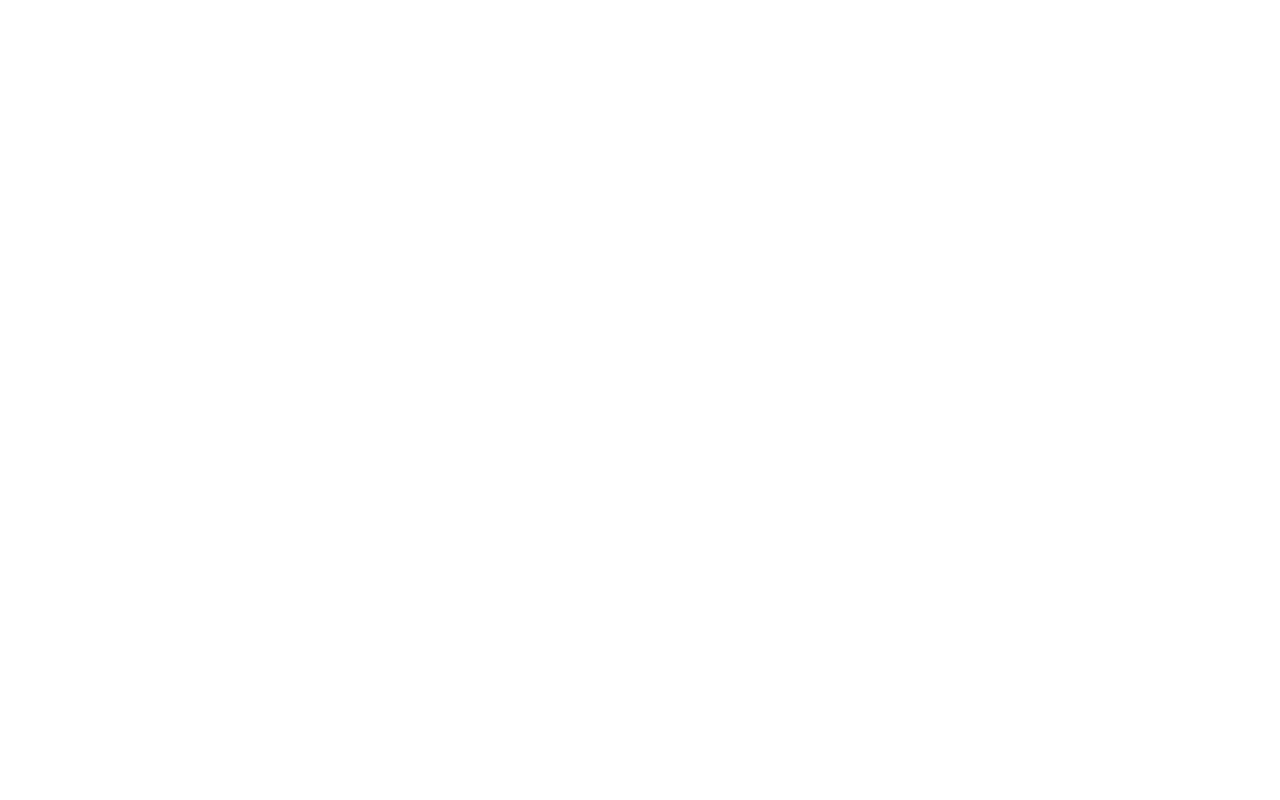
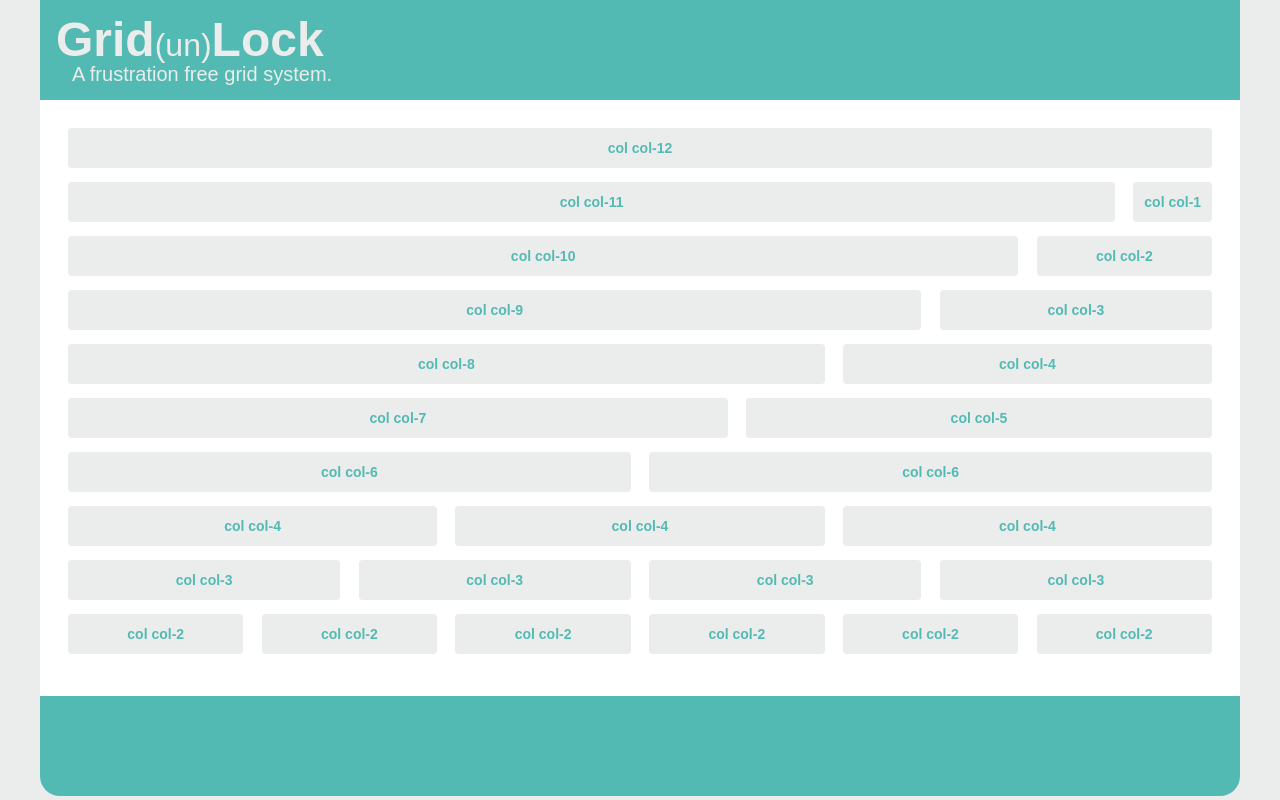
Before and after one commit to tw15egan/grid-system, a website: page index.html in a window 1280 px wide. Drawn offline with Linux system fonts and the light colour scheme.

Commit message:
initial commit

```diff
--- a/gulpfile.js
+++ b/gulpfile.js
@@ -16,7 +16,7 @@ var      gulp = require('gulp'),
       browsers: ['last 2 versions'],
       cascade: false
     }))
-      .pipe(nano())
+//      .pipe(nano())
       .pipe(rename('styles.min.css'))
       .pipe(maps.write('./'))
       .pipe(gulp.dest('css'))
--- a/index.html
+++ b/index.html
@@ -2,12 +2,79 @@
 <html lang="en">
 <head>
 	<meta charset="UTF-8">
-	<title>Grid System</title>
+	<title>Grid(un)lock</title>
 	<link rel="stylesheet" href="css/styles.min.css">
+  <script src="https://use.typekit.net/eei7lge.js"></script>
+  <script>try{Typekit.load({ async: true });}catch(e){}</script>
 </head>
 <body>
 
+  <header class="grid-container">
+    <h1>Grid<p class="small">(un)</p>Lock</h1>
+    <p class="subheader">A frustration free grid system.</p>
+  </header>
 
+  <section class="content grid-container">
+    <div class="row">
+      <div class="col col-12">col col-12</div>
+    </div>
+
+    <div class="row">
+      <div class="col col-11">col col-11</div>
+      <div class="col col-1">col col-1</div>
+    </div>
+
+    <div class="row">
+      <div class="col col-10">col col-10</div>
+      <div class="col col-2">col col-2</div>
+    </div>
+
+    <div class="row">
+      <div class="col col-9">col col-9</div>
+      <div class="col col-3">col col-3</div>
+    </div>
+
+    <div class="row">
+      <div class="col col-8">col col-8</div>
+      <div class="col col-4">col col-4</div>
+    </div>
+
+    <div class="row">
+      <div class="col col-7">col col-7</div>
+      <div class="col col-5">col col-5</div>
+    </div>
+
+    <div class="row">
+      <div class="col col-6">col col-6</div>
+      <div class="col col-6">col col-6</div>
+    </div>
+
+    <div class="row">
+      <div class="col col-4">col col-4</div>
+      <div class="col col-4">col col-4</div>
+      <div class="col col-4">col col-4</div>
+    </div>
+
+    <div class="row">
+      <div class="col col-3">col col-3</div>
+      <div class="col col-3">col col-3</div>
+      <div class="col col-3">col col-3</div>
+      <div class="col col-3">col col-3</div>
+    </div>
+
+    <div class="row">
+      <div class="col col-2">col col-2</div>
+      <div class="col col-2">col col-2</div>
+      <div class="col col-2">col col-2</div>
+      <div class="col col-2">col col-2</div>
+      <div class="col col-2">col col-2</div>
+      <div class="col col-2">col col-2</div>
+    </div>
+  </section>
+
+  <footer class="grid-container">
+
+  </footer>
 	<script src="js/app.js"></script>
 </body>
 </html>
--- a/scss/base/_base.scss
+++ b/scss/base/_base.scss
@@ -0,0 +1,32 @@
+* {
+  box-sizing: border-box;
+}
+
+body,
+html {
+  height: 100%;
+  width: 100%;
+  background-color: palette(gray, xx-light);
+  color: $color-primary;
+}
+
+.content {
+  margin: 0 auto;
+  padding: 2em;
+  background-color: #fff;
+}
+
+.col {
+  min-height: 40px;
+  padding: 5px;
+  border-radius: 4px;
+  background-color: palette(gray, xx-light);
+  display: flex;
+  align-items: center;
+  justify-content: center;
+}
+
+.row {
+  min-height: 40px;
+  margin-bottom: 1em;
+}
--- /dev/null
+++ b/scss/base/_footer.scss
@@ -0,0 +1,6 @@
+footer {
+  height: 100px;
+  margin: 0 auto;
+  background-color: $color-primary;
+  border-radius: 0 0 20px 20px;
+}
--- /dev/null
+++ b/scss/base/_functions.scss
@@ -0,0 +1,9 @@
+// Calculate em values
+@function em($target, $context: $base__font-size) {
+  @return ($target / $context) * 1em;
+}
+
+// Call the color palette modifiers
+@function palette($palette, $shade: 'base') {
+  @return map-get(map-get($palettes, $palette), $shade);
+}
--- /dev/null
+++ b/scss/base/_header.scss
@@ -0,0 +1,27 @@
+header {
+  min-height: 100px;
+  margin: 0 auto;
+  background-color: $color-primary;
+  color: palette(gray, xx-light);
+  display: flex;
+  flex-direction: column;
+  justify-content: center;
+  padding-left: 1rem;
+
+  h1 {
+    font-size: 3rem;
+  }
+
+  .small {
+    display: inline-block;
+    font-size: 2rem;
+    font-weight: 300;
+  }
+
+  .subheader {
+    padding-left: 1rem;
+    font-size: 1.25rem;
+    font-weight: 300;
+  }
+
+}
--- a/scss/base/_index.scss
+++ b/scss/base/_index.scss
@@ -4,4 +4,7 @@
 
 @import 'variables';
 @import 'mixins';
+@import 'functions';
 @import 'base';
+@import 'header';
+@import 'footer';
--- a/scss/base/_variables.scss
+++ b/scss/base/_variables.scss
@@ -0,0 +1,51 @@
+// Base Colors
+$white: #fff;
+$black: #0b0b0b;
+$grey: #797e83;
+$fountain-blue: #52bab3;
+$emerald: #5ece7f;
+$sunglo: #e67478;
+$coral: #ff784f;
+$purple-majesty: #9279c3;
+$scooter: #39add1;
+
+// Color Usage
+$color-primary: $fountain-blue;
+$color-secondary: $scooter;
+$color-accent: $emerald;
+$color-shadow: rgba($black, .2);
+
+// Color Palette Modifiers
+$palettes: (
+  grey: (
+    xx-light : lighten($grey, 43%),
+    x-light : lighten($grey, 35%),
+    light : lighten($grey, 12%),
+    base : $grey,
+    dark : darken($grey, 8%),
+    x-dark : darken($grey, 16%)
+  ),
+  black: (
+    light : lighten($black, 10%),
+    base : $black,
+    dark : darken($black, 10%)
+  )
+);
+
+// UI Colors
+$ui-colors: (
+  default : $fountain-blue,
+  success : $emerald,
+  error : $sunglo,
+  warning : $coral,
+  info : $purple-majesty
+);
+
+// Text
+$base__font-size: 16px;
+$base__line: 24px;
+$letter-space: 1px;
+
+// Border radius
+$br--default: .4em;
+$br--round: 50%;
--- a/scss/components/_typography.scss
+++ b/scss/components/_typography.scss
@@ -0,0 +1,6 @@
+body {
+  font-family: "museo-sans",sans-serif;
+  font-style: normal;
+  font-weight: 700;
+  font-size: 14px;
+}
--- a/scss/layout/_extends.scss
+++ b/scss/layout/_extends.scss
@@ -0,0 +1,5 @@
+%clearfix {
+  content: '';
+  display: table;
+  clear: both;
+}
--- a/scss/layout/_grid.scss
+++ b/scss/layout/_grid.scss
@@ -0,0 +1,80 @@
+.grid-container {
+  width: 100%;
+  max-width: 1200px;
+}
+
+.row::before,
+.row::after {
+  @extend %clearfix;
+}
+
+.col {
+  position: relative;
+  float: left;
+  min-height: 1px;
+}
+
+.col-1 {
+  width: 6.866666667%;
+}
+
+.col-2 {
+  width: 15.3333333333%;
+}
+
+.col-3 {
+  width: 23.8%;
+}
+
+.col-4 {
+  width: 32.2666666667%;
+}
+
+.col-5 {
+  width: 40.7333333333%;
+}
+
+.col-6 {
+  width: 49.2%;
+}
+
+.col-7 {
+  width: 57.6666666667%;
+}
+
+.col-8 {
+  width: 66.1333333333%;
+}
+
+.col-9 {
+  width: 74.6%;
+}
+
+.col-10 {
+  width: 83.0666666667%;
+}
+
+.col-11 {
+  width: 91.5333333333%;
+}
+
+.col-12 {
+  width: 100%;
+}
+
+
+.col + .col {
+  margin-left: 1.6%;
+}
+
+
+@media (max-width: 550px) {
+  [class^="col"] {
+    width: auto;
+    float: none;
+  }
+
+  .col + .col {
+    margin-left: 0;
+  }
+}
--- a/scss/layout/_index.scss
+++ b/scss/layout/_index.scss
@@ -2,7 +2,6 @@
 // Layout Imports
 // ==========================================================================
 
+@import 'reset';
 @import 'extends';
-@import 'header';
-@import 'footer';
 @import 'grid';
--- /dev/null
+++ b/scss/layout/_reset.scss
@@ -0,0 +1,48 @@
+/* http://meyerweb.com/eric/tools/css/reset/
+   v2.0 | 20110126
+   License: none (public domain)
+*/
+
+html, body, div, span, applet, object, iframe,
+h1, h2, h3, h4, h5, h6, p, blockquote, pre,
+a, abbr, acronym, address, big, cite, code,
+del, dfn, em, img, ins, kbd, q, s, samp,
+small, strike, strong, sub, sup, tt, var,
+b, u, i, center,
+dl, dt, dd, ol, ul, li,
+fieldset, form, label, legend,
+table, caption, tbody, tfoot, thead, tr, th, td,
+article, aside, canvas, details, embed,
+figure, figcaption, footer, header, hgroup,
+menu, nav, output, ruby, section, summary,
+time, mark, audio, video {
+	margin: 0;
+	padding: 0;
+	border: 0;
+	font-size: 100%;
+	font: inherit;
+	vertical-align: baseline;
+}
+/* HTML5 display-role reset for older browsers */
+article, aside, details, figcaption, figure,
+footer, header, hgroup, menu, nav, section {
+	display: block;
+}
+body {
+	line-height: 1;
+}
+ol, ul {
+	list-style: none;
+}
+blockquote, q {
+	quotes: none;
+}
+blockquote:before, blockquote:after,
+q:before, q:after {
+	content: '';
+	content: none;
+}
+table {
+	border-collapse: collapse;
+	border-spacing: 0;
+}
```
Also changed, not shown: css/styles.min.css, img/caution.jpg (added), img/pineapples.jpg (added), img/starbather.png (added), scss/layout/_footer.scss (deleted), scss/layout/_header.scss (deleted), 1 other file.
